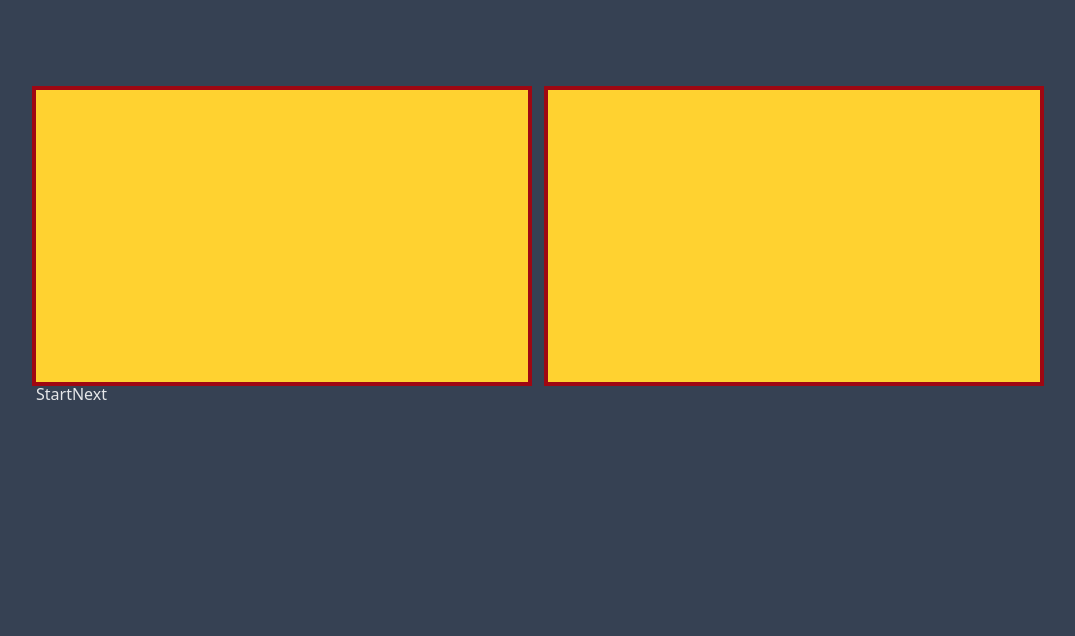
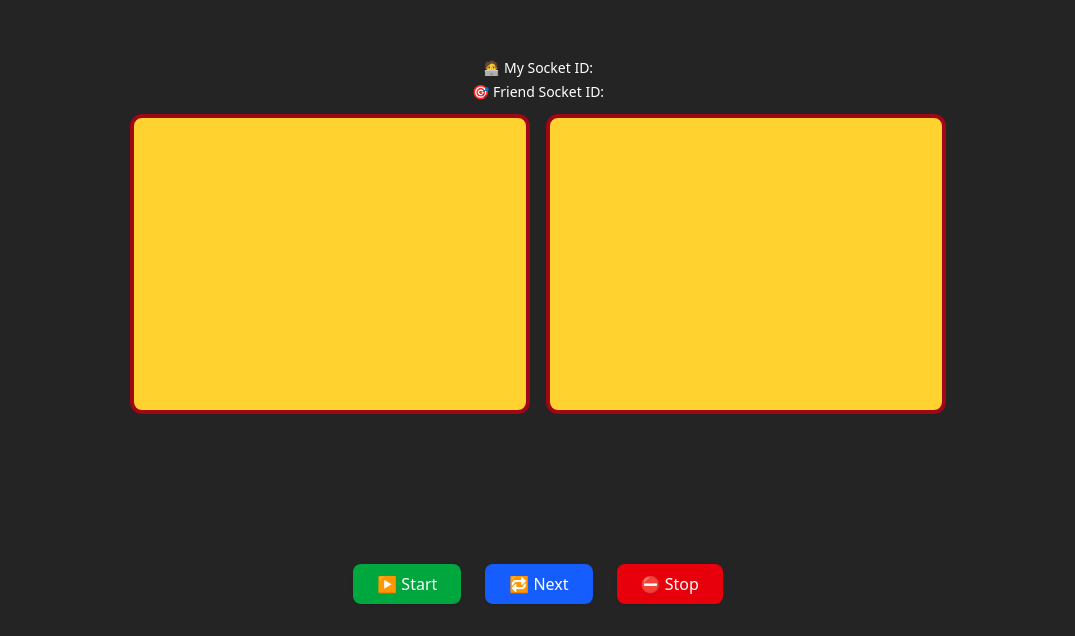
Before and after one commit to rohitsrivastava2000/Omegle, a React (Vite) app in the folder Frontend/: page /playground in a window 1280 px wide. Shown: the part 164-800 px from the top of the page, without its empty margins (102-1177 px from the left). Built offline with nearby package versions, Linux system fonts and the light colour scheme; no server answers.

Commit message:
adding the logic of next feature

```diff
--- a/Frontend/src/App.jsx
+++ b/Frontend/src/App.jsx
@@ -7,12 +7,14 @@ import { useContext } from "react";
 import { SocketContext } from "./Context/SocketProvider";
 import { useEffect } from "react";
 import Room from "./PlayGround/room";
+// import StarsBackground from "./Component/StarsBackground";
 
 function App() {
 
 
   return (
     <>
+
       <Routes>
         <Route path="/playground" element={<Room/>} />
       </Routes>
--- /dev/null
+++ b/Frontend/src/Component/StarsBackground.jsx
@@ -0,0 +1,30 @@
+import React, { useCallback } from "react";
+import Particles from "react-tsparticles";
+import { loadStarsPreset } from "tsparticles-preset-stars";
+import "./stars.css"; // we'll define glow styles here
+
+export default function StarsBackground() {
+  const particlesInit = useCallback(async (engine) => {
+    await loadStarsPreset(engine);
+  }, []);
+
+  return (
+    <div className="stars-container">
+      {/* Glows on corners */}
+      <div className="glow top-left" />
+      <div className="glow bottom-right" />
+      <div className="glow center-pulse" />
+
+      {/* Stars animation */}
+      <Particles
+        id="tsparticles"
+        init={particlesInit}
+        options={{
+          preset: "stars",
+          background: { color: "transparent" },
+          fullScreen: { enable: true, zIndex: -1 },
+        }}
+      />
+    </div>
+  );
+}
--- /dev/null
+++ b/Frontend/src/Component/stars.css
@@ -0,0 +1,56 @@
+.stars-container {
+  position: relative;
+  width: 100%;
+  height: 100vh;
+  background: radial-gradient(circle at center, #0b0c1a 0%, #030409 100%);
+  overflow: hidden;
+}
+
+/* Corner glow effect */
+.glow {
+  position: absolute;
+  border-radius: 50%;
+  opacity: 0.25;
+  filter: blur(80px);
+  animation: flicker 4s ease-in-out infinite alternate;
+}
+
+.top-left {
+  top: -100px;
+  left: -100px;
+  width: 300px;
+  height: 300px;
+  background: #3ac4ff;
+}
+
+.bottom-right {
+  bottom: -100px;
+  right: -100px;
+  width: 400px;
+  height: 400px;
+  background: #6f7dfb;
+}
+
+.center-pulse {
+  top: 40%;
+  left: 50%;
+  transform: translate(-50%, -50%);
+  width: 200px;
+  height: 200px;
+  background: #4f5bff;
+  opacity: 0.15;
+  animation: pulse 6s ease-in-out infinite;
+}
+
+/* Soft flicker effect */
+@keyframes flicker {
+  0% { opacity: 0.15; transform: scale(1); }
+  100% { opacity: 0.3; transform: scale(1.1); }
+}
+
+/* Pulse in center */
+@keyframes pulse {
+  0% { transform: translate(-50%, -50%) scale(1); opacity: 0.1; }
+  50% { transform: translate(-50%, -50%) scale(1.2); opacity: 0.2; }
+  100% { transform: translate(-50%, -50%) scale(1); opacity: 0.1; }
+}
--- a/Frontend/src/PlayGround/room.jsx
+++ b/Frontend/src/PlayGround/room.jsx
@@ -4,18 +4,20 @@ import PeerService from "../Service/peer";
 
 function Room() {
   const [localStream, setLocalStream] = useState(null);
-  const [remoteStream,setRemoteStream]=useState(null);
-  const [isFinding,setIsFinding]=useState(false);
+  const [remoteStream, setRemoteStream] = useState(null);
+  const [isFinding, setIsFinding] = useState(false);
+  const [mySocketId,setMySocketId]=useState("");
+  const [friendSocketId,setFriendSocketId]=useState("");
+  const [nextProcessing,setNextProcessing]=useState(false);
 
   const localVideoRef = useRef(null);
-  const remoteVideoRef=useRef(null);
-  const socketRef=useRef(null);
+  const remoteVideoRef = useRef(null);
+  const socketRef = useRef(null);
   const peerInstance = useRef(null);
 
-  const {socket}=useContext(SocketContext);
+  const { socket } = useContext(SocketContext);
 
   useEffect(() => {
-
     const getPermission = async () => {
       try {
         const stream = await navigator.mediaDevices.getUserMedia({
@@ -24,7 +26,7 @@ function Room() {
         });
 
         setLocalStream(stream);
-        console.log(stream)
+        console.log(stream);
       } catch (error) {
         // TODO adding the toast
         if (error.name === "NotAllowedError") {
@@ -54,6 +56,7 @@ function Room() {
       localVideoRef.current.srcObject = localStream;
     }
   }, [localStream]);
+
   // Set remote stream to video element
   useEffect(() => {
     if (remoteStream && remoteVideoRef.current) {
@@ -66,7 +69,7 @@ function Room() {
     if (!localStream || !peerInstance.current) return;
 
     // console.log("Adding tracks to peer connection");
-    addTracksInOrder(peerInstance.current.peer,localStream)
+    addTracksInOrder(peerInstance.current.peer, localStream);
   }, [localStream]);
 
   const addTracksInOrder = (pc, stream) => {
@@ -74,18 +77,20 @@ function Room() {
     const videoTracks = stream.getVideoTracks();
 
     // Add audio first
-  audioTracks.forEach(track => pc.addTrack(track, stream));
+    audioTracks.forEach((track) => pc.addTrack(track, stream));
     // Then video
-  videoTracks.forEach(track => pc.addTrack(track, stream));
+    videoTracks.forEach((track) => pc.addTrack(track, stream));
   };
 
+  useEffect(() => {
+    if (!socket) return;
 
-  useEffect(()=>{
-    if(!socket)
-      return ;
-
-    socket.on('start-joining',async ({roomId,from,me})=>{
+    socket.on("start-joining", async ({ roomId, from, me }) => {
       setIsFinding(false);
+      setFriendSocketId(from);
+      setMySocketId(me);
+      console.log("MysocketId",mySocketId);
+      console.log("FriendSocketId",friendSocketId);
       if (!localStream) {
         console.warn("Local stream not ready yet!");
         return;
@@ -98,7 +103,6 @@ function Room() {
 
       if (pc.getSenders().length === 0) {
         addTracksInOrder(pc, localStream);
-
       }
       // Setup handlers
       pc.ontrack = (event) => {
@@ -114,24 +118,21 @@ function Room() {
         }
       };
 
-
       if (socket.id < from) {
         const offer = await peerInstance.current.getOffer();
         socket.emit("offer", { offer, roomId, to: from });
       }
-    })
+    });
 
-    socket.on('offer',async({offer,from,roomId})=>{
+    socket.on("offer", async ({ offer, from, roomId }) => {
       if (!peerInstance.current) {
         peerInstance.current = new PeerService();
 
         // Add local stream to the peer connection
         addTracksInOrder(peerInstance.current.peer, localStream);
 
-
         // Listen for remote stream
         peerInstance.current.peer.ontrack = (event) => {
-
           setRemoteStream(event.streams[0]);
         };
 
@@ -145,7 +146,6 @@ function Room() {
             });
           }
         };
-
       }
       // Set the remote offer and create an answer
       try {
@@ -155,7 +155,7 @@ function Room() {
       } catch (error) {
         toast.error("Connection Failed. Click Next!");
       }
-    })
+    });
 
     // Receive an answer
     socket.on("answer", async ({ answer }) => {
@@ -184,7 +184,6 @@ function Room() {
           `Cannot set remote answer: Unexpected signaling state '${state}'`
         );
       }
-
     });
 
     socket.on("ice-candidate", async ({ candidate }) => {
@@ -206,49 +205,114 @@ function Room() {
       socket.off("offer");
       socket.off("answer");
       socket.off("ice-candidate");
+    };
+  }, [socketRef, localStream]);
 
+  const handleStart = () => {
+    setIsFinding(true);
+    console.log("i am on hadleStart");
+    socket.emit("start-connecting");
   };
-  },[socketRef,localStream])
+  const handleNext = () => {
+    if (nextProcessing) return;
+    setNextProcessing(true);
 
+    if (peerInstance.current) {
+      const pc = peerInstance.current.peer;
+      pc.ontrack = null;
+      pc.onicecandidate = null;
 
-  const handleStart=()=>{
-    setIsFinding(true);
-    console.log("i am on hadleStart")
-    socket.emit('start-connecting');
-  }
-  const handleNext=()=>{
-
+      pc.close();
+      peerInstance.current = null;
     }
 
+    setRemoteStream(null);
+    if (remoteVideoRef.current) {
+      remoteVideoRef.current.srcObject = null;
+    }
+
+    setIsFinding(true);
+    console.log("friend id",friendSocketId)
+    socket.emit("next", { otherUserId:friendSocketId });
+   // toast.success("Finding Next User!");
+
+    setTimeout(() => setNextProcessing(false), 1500); // 1.5s stop repeadly clicked on next button
+  };
+  const handleStop=()=>{
+    if (peerInstance.current) {
+      peerInstance.current.peer.close();
+      peerInstance.current = null;
+    }
+    setRemoteStream(null);
+
+    if (remoteVideoRef.current) {
+      remoteVideoRef.current.srcObject = null;
+    }
+    socket.emit("stop", { friendSocketId });
+   // toast.success("Stopped Successfully.");
+  };
+
   return (
-    <div className="w-full min-h-screen bg-gray-700 flex justify-center items-center">
-      <div className="flex gap-3">
-        {/* local Stream */}
-        <div className="bg-amber-300 border-4 border-red-800 w-[500px] h-[300px]">
+  <div className=" w-full min-h-screen  flex flex-col justify-center gap-3 items-center py-4">
+    {/* Top Debug Info */}
+    <div className="text-white text-sm flex flex-col items-center gap-1">
+      <p>🧑‍💻 My Socket ID: <span className="text-green-400">{mySocketId}</span></p>
+      <p>🎯 Friend Socket ID: <span className="text-blue-400">{friendSocketId}</span></p>
+    </div>
+
+    {/* Video Section */}
+    <div className="flex gap-4 items-center justify-center">
+      {/* Local Video */}
+      <div className="bg-amber-300 border-4 border-red-800 w-[400px] h-[300px] rounded-xl overflow-hidden">
         <video
           ref={localVideoRef}
           autoPlay
           muted
           playsInline
-            className="h-full rotate-y-180 w-full object-cover"
-          ></video>
-          <button onClick={handleStart}  >Start</button>
-          <button onClick={handleNext}  >Next </button>
+          className="w-full h-full object-cover rotate-y-180"
+        />
       </div>
-        {/* Remote Stream */}
-        <div className="flex justify-center items-center bg-amber-300 border-4 border-red-800 w-[500px] h-[300px]">
-          {isFinding?<><p>Finding...</p></>:<><video
+
+      {/* Remote Video or Placeholder */}
+      <div className="bg-amber-300 border-4 border-red-800 w-[400px] h-[300px] rounded-xl flex items-center justify-center text-xl font-semibold text-gray-800">
+        {isFinding ? (
+          <p>🔍 Finding a stranger...</p>
+        ) : (
+          <video
             ref={remoteVideoRef}
             autoPlay
             muted
             playsInline
-            className="h-full rotate-y-180 w-full object-cover"
-          ></video></>}
+            className="w-full h-full object-cover rotate-y-180"
+          />
+        )}
       </div>
     </div>
 
+    {/* Control Buttons */}
+    <div className="flex gap-6 py-4 fixed bottom-4">
+      <button
+        onClick={handleStart}
+        className="bg-green-600 text-white px-6 py-2 rounded-lg shadow hover:bg-green-700 transition"
+      >
+        ▶️ Start
+      </button>
+      <button
+        onClick={handleNext}
+        className="bg-blue-600 text-white px-6 py-2 rounded-lg shadow hover:bg-blue-700 transition"
+      >
+        🔁 Next
+      </button>
+      <button
+        onClick={handleStop}
+        className="bg-red-600 text-white px-6 py-2 rounded-lg shadow hover:bg-red-700 transition"
+      >
+        ⛔ Stop
+      </button>
+    </div>
   </div>
 );
+
 }
 
 export default Room;
--- a/package.json
+++ b/package.json
@@ -1,5 +1,8 @@
 {
   "dependencies": {
-    "react-router-dom": "^7.6.3"
+    "react-router-dom": "^7.6.3",
+    "react-tsparticles": "^2.12.2",
+    "tsparticles": "^3.8.1",
+    "tsparticles-preset-stars": "^2.12.0"
   }
 }
```
Also changed, not shown: 2 other files (tests, documents, lock files or other folders). Lines whose indentation alone changed are shown as unchanged.
